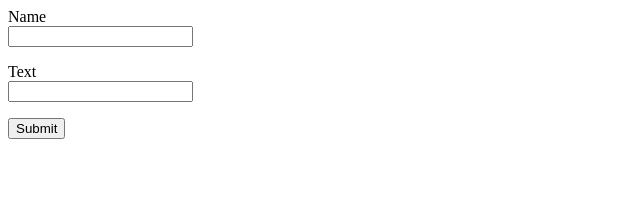
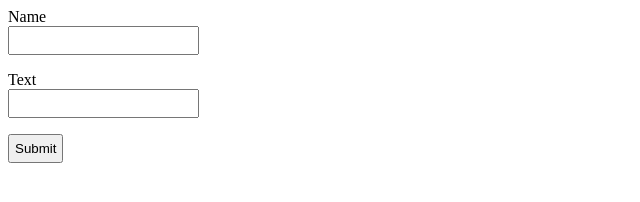
Before and after one commit to Arun9600/apiPostMethod, a plain HTML site: page index.html in a window 1280 px wide. Shown: the whole page, without its empty margins (0-640 px from the left). Drawn offline with Linux system fonts and the light colour scheme.

Commit message:
css modifications

```diff
--- a/index.html
+++ b/index.html
@@ -5,8 +5,11 @@
     <style>
       input {
         display: block;
+        padding: 5px;
       }
-
+      input:focus {
+        box-shadow: none;
+      }
       p {
         margin-top: 0;
       }
--- a/script.js
+++ b/script.js
@@ -6,6 +6,7 @@ form.addEventListener("submit", function (e) {
     let text = document.getElementById("text").value;
     let text_error = document.getElementById("text_error");
     let name_error = document.getElementById("name_error");
+
     if (name == "") {
       name_error.innerHTML = "Name is required";
       name_error.style.color = "red";
```
